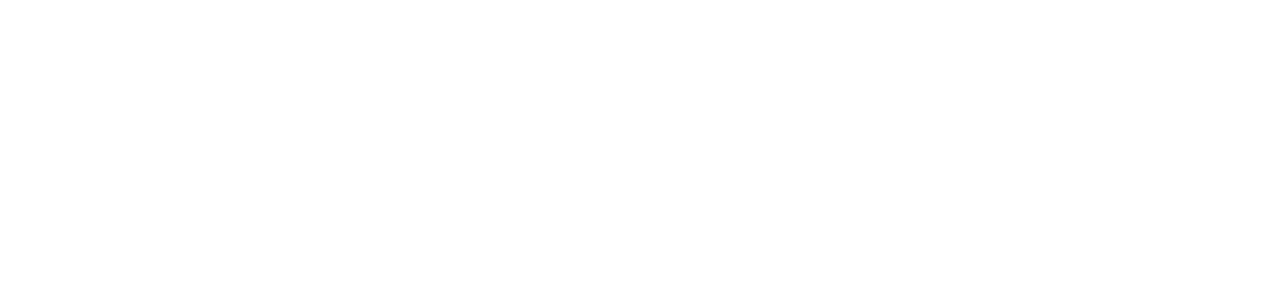
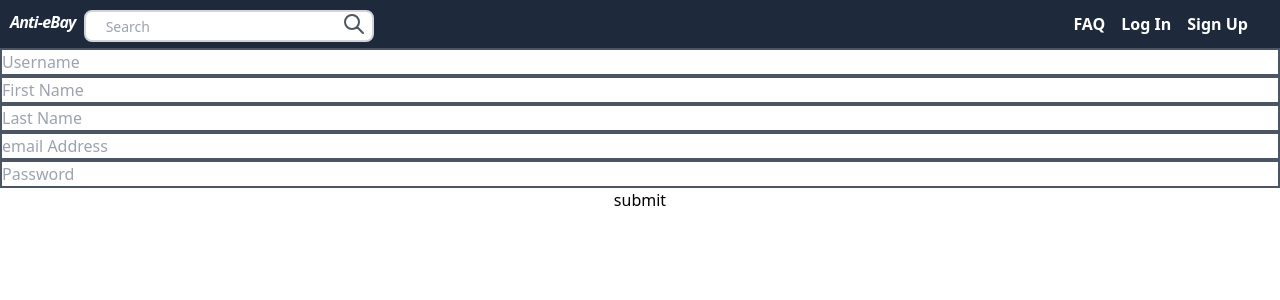
Before and after one commit to AntiEbay/AntiEbay, a React (Create React App) app in the folder front-end/: page /SignUp in a window 1280 px wide. Before the commit this address had no page. Shown: the top 300 px of the page. Built offline with nearby package versions, Linux system fonts and the light colour scheme.

Commit message:
Sign up Test Demo

```diff
--- a/front-end/package.json
+++ b/front-end/package.json
@@ -9,6 +9,7 @@
     "@testing-library/jest-dom": "^5.16.1",
     "@testing-library/react": "^12.1.2",
     "@testing-library/user-event": "^13.5.0",
+    "axios": "^0.25.0",
     "heroicons-react": "^1.4.1",
     "react": "^17.0.2",
     "react-burger-menu": "^3.0.6",
--- a/front-end/src/App.js
+++ b/front-end/src/App.js
@@ -1,12 +1,14 @@
-import './App.css';
-import HomePage from './HomePage';
-import { BrowserRouter, Routes, Route } from 'react-router-dom';
+import "./App.css";
+import HomePage from "./HomePage";
+import SignUp from "./SignUp";
+import { BrowserRouter, Routes, Route } from "react-router-dom";
 
 function App() {
   return (
     <BrowserRouter>
       <Routes>
         <Route path="/" exact element={<HomePage />} />
+        <Route path="/SignUp" element={<SignUp />} />
       </Routes>
     </BrowserRouter>
   );
--- a/front-end/src/Components/NavBar.js
+++ b/front-end/src/Components/NavBar.js
@@ -1,4 +1,5 @@
 import React from "react";
+import { Link } from "react-router-dom";
 import Logo from "./Elements/Logo";
 import "./Elements/hamburgerMenuStyles.css";
 import { slide as Menu } from "react-burger-menu";
@@ -7,7 +8,9 @@ const NavBar = () => {
   return (
     <div className="flex justify-between w-full space-x-4 h-12 relative p-1 bg-slate-800">
       <div className="flex p-1.5">
-        <Logo />
+        <Link to="/">
+          <Logo />
+        </Link>
         <div class="relative mx-auto text-gray-600 ml-2">
           <input
             class="border-2 border-gray-300 bg-white h-8 px-5 pr-16 rounded-lg text-sm focus:outline-none"
@@ -54,9 +57,11 @@ const NavBar = () => {
           <button class="hover:bg-slate-400 cursor-pointer text-white font-bold py-2 px-2 rounded">
             Log In
           </button>
-          <button class="hover:bg-slate-400 cursor-pointer text-white font-bold py-2 px-2 rounded">
-            Sign Up
-          </button>
+          <Link to="/SignUp">
+            <button class="hover:bg-slate-400 cursor-pointer text-white font-bold py-2 px-2 rounded">
+              Sign Up
+            </button>
+          </Link>
         </div>
       </div>
     </div>
--- a/front-end/src/HomePage.js
+++ b/front-end/src/HomePage.js
@@ -12,6 +12,6 @@ const HomePage = () => {
       </div>
     </div>
   );
-}
+};
 
 export default HomePage;
--- /dev/null
+++ b/front-end/src/SignUp.js
@@ -0,0 +1,93 @@
+import react, { useState } from "react";
+import NavBar from "./Components/NavBar";
+import axios from "axios";
+
+const signUpValues = {
+  userName: "",
+  firstName: "",
+  lastName: "",
+  emailAddress: "",
+  password: "",
+};
+
+const SignUp = () => {
+  const [userName, setUserName] = useState(""); //Todo make this code more dry
+  const [firstName, setFirstName] = useState("");
+  const [lastName, setLastName] = useState("");
+  const [emailAddress, setEmailAddress] = useState("");
+  const [password, setPassword] = useState("");
+
+  async function testPrint(event) {
+    event.preventDefault();
+    signUpValues.userName = userName;
+    signUpValues.firstName = firstName;
+    signUpValues.lastName = lastName;
+    signUpValues.emailAddress = emailAddress;
+    signUpValues.password = password;
+    console.log(signUpValues);
+    const res = await axios.post(
+      "http://localhost:8080/user/registration",
+      JSON.stringify(signUpValues),
+      {
+        headers: {
+          // Overwrite Axios's automatically set Content-Type
+          "Content-Type": "application/json",
+        },
+      }
+    );
+
+    console.log(res.data.data);
+    console.log(res.data.headers["Content-Type"]);
+  }
+  return (
+    <form>
+      <NavBar />
+      <div className="flex flex-col">
+        <input
+          className="border-2 border-gray-600"
+          value={userName}
+          onChange={(event) => setUserName(event.target.value)}
+          label="UserName"
+          placeholder="Username"
+        />
+        <input
+          className="border-2 border-gray-600"
+          value={firstName}
+          onChange={(event) => setFirstName(event.target.value)}
+          name="firstName"
+          label="First Name"
+          placeholder="First Name"
+        />
+        <input
+          className="border-2 border-gray-600"
+          value={lastName}
+          onChange={(event) => setLastName(event.target.value)}
+          name="lastName"
+          label="Last Name"
+          placeholder="Last Name"
+        />
+        <input
+          className="border-2 border-gray-600"
+          value={emailAddress}
+          onChange={(event) => setEmailAddress(event.target.value)}
+          name="emailAddress"
+          label="email Address"
+          placeholder="email Address"
+        />
+        <input
+          className="border-2 border-gray-600"
+          value={password}
+          onChange={(event) => setPassword(event.target.value)}
+          name="password"
+          label="Password"
+          placeholder="Password"
+        />
+        <button type="submit" onClick={testPrint}>
+          submit
+        </button>
+      </div>
+    </form>
+  );
+};
+
+export default SignUp;
```
Also changed, not shown: 1 other file (tests, documents, lock files or other folders). Lines whose indentation alone changed are shown as unchanged.
